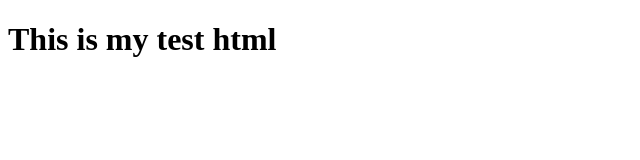
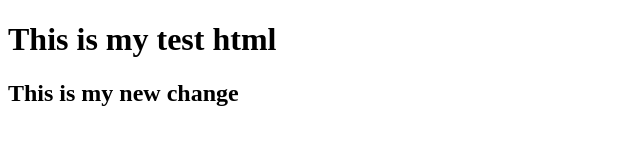
Before and after one commit to Dripsama/test-repo, a plain HTML site: page index.html in a window 1280 px wide. Shown: the whole page, without its empty margins (0-640 px from the left). Drawn offline with Linux system fonts and the light colour scheme.

Commit message:
Made changes

```diff
--- a/index.html
+++ b/index.html
@@ -8,5 +8,6 @@
   </head>
   <body>
     <h1>This is my test html</h1>
+    <h2>This is my new change</h2>
   </body>
 </html>
```
Also changed, not shown: readme.txt (added).
